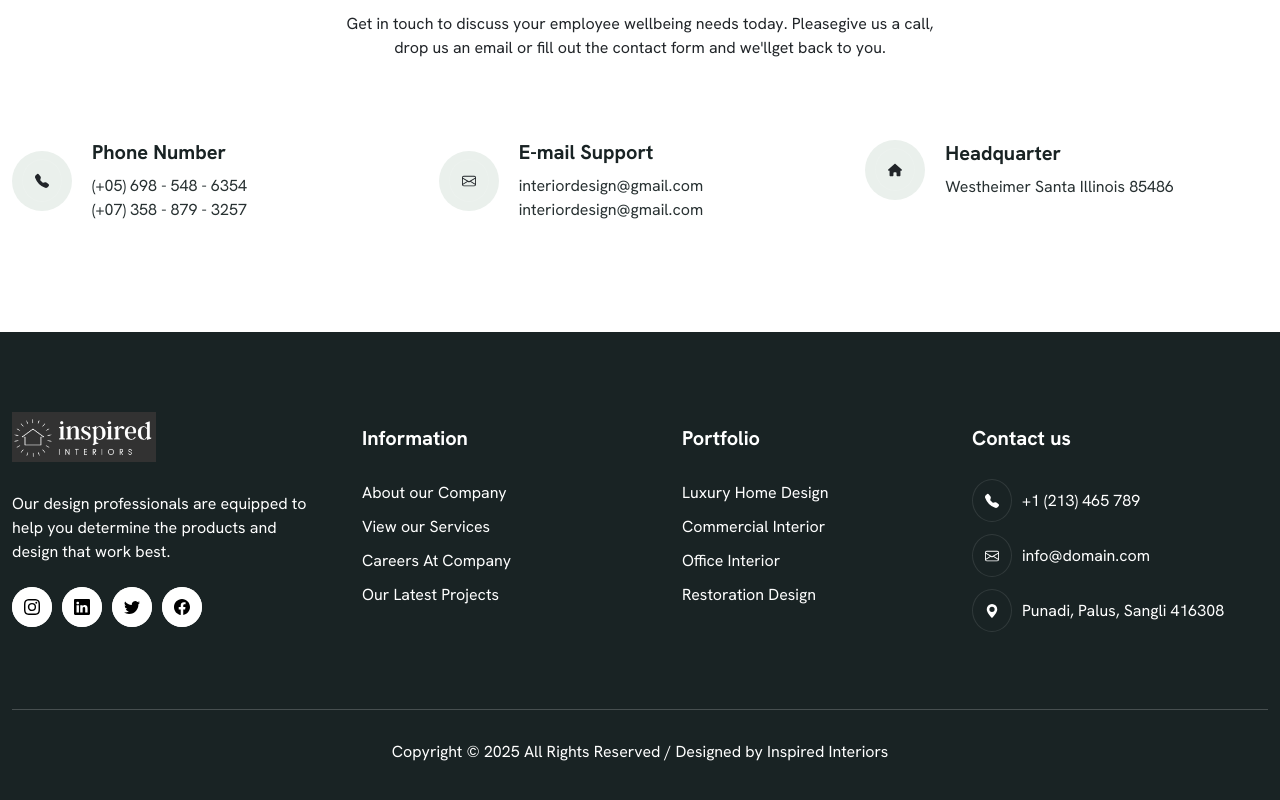
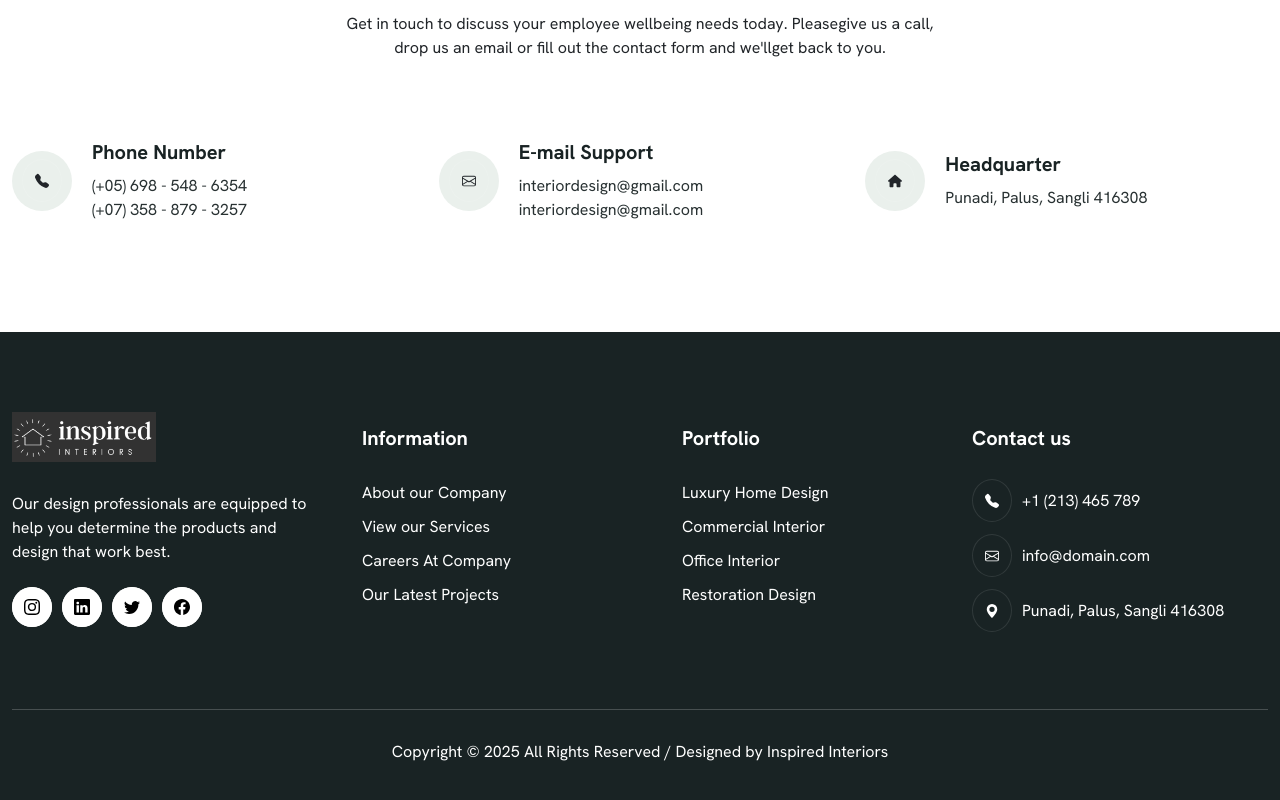
Before and after one commit to maithili-4752/interiordesignwebsite, a React (Create React App) app: page /contact in a window 1280 px wide. Shown: the part 1707-2507 px from the top of the page. Built offline with nearby package versions, Linux system fonts and the light colour scheme.

Commit message:
inspired interior

```diff
--- a/src/pages/Contact.jsx
+++ b/src/pages/Contact.jsx
@@ -66,7 +66,7 @@ const Contact = () => {
               <p className='getin-para'>Get in touch to discuss your employee wellbeing needs today. Pleasegive us a call, drop us an email or fill out the contact form and we'llget back to you.</p>
             </div>
           </div>
-          <div className="row">
+          <div className="row align-items-center">
             <div className="col-sm-12 col-md-6 col-lg-4">
               <div className="contact-types">
                 <div className="icon-box">
@@ -98,7 +98,7 @@ const Contact = () => {
                 </div>
                 <div className="contact-info-content">
                   <h3>Headquarter</h3>
-                  <p> Westheimer Santa Illinois 85486</p>
+                  <p> Punadi, Palus, Sangli 416308</p>
                 </div>
               </div>
             </div>
```
